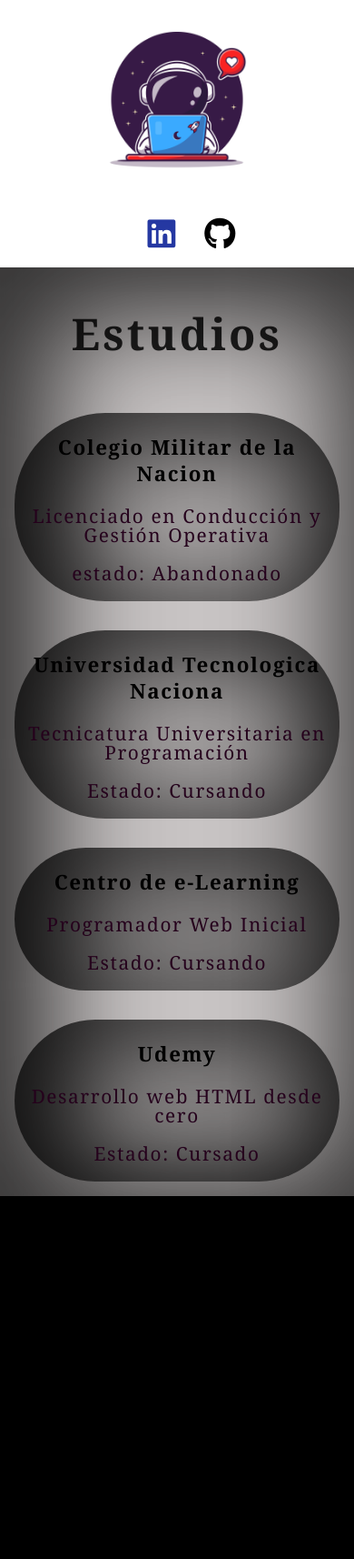
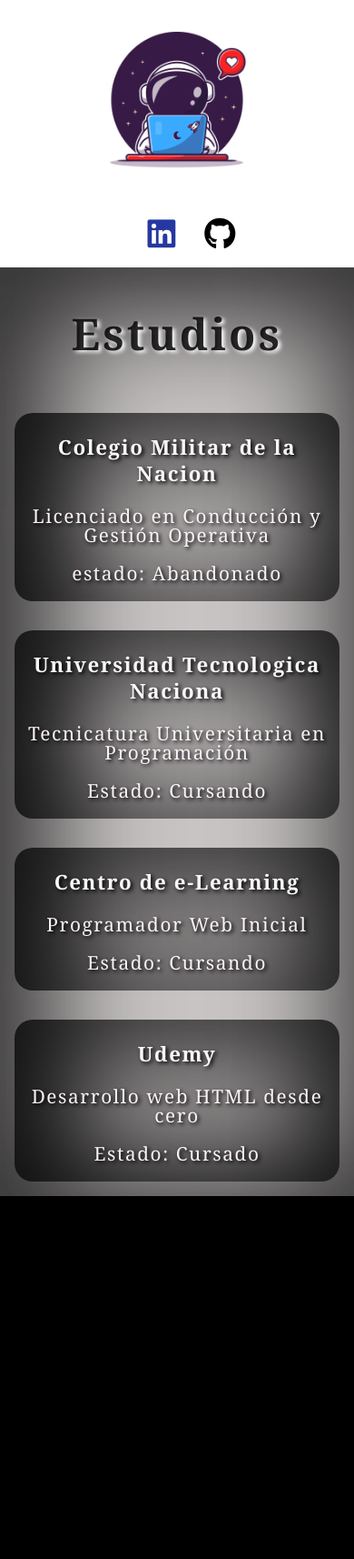
Before and after one commit to matias-sanchez-villar/MiPortafolio, a PHP site: page /html/index.html in a window 390 px wide. Shown: the part 696-2410 px from the top of the page at 91% size. Run offline with PHP 8.4, Linux system fonts and the light colour scheme; some libraries are stand-ins or nearby versions.

Commit message:
No puedo encajar un color

```diff
--- a/css/articulos.css
+++ b/css/articulos.css
@@ -1,3 +1,4 @@
+
 .presentacion-caja{
     padding-top: 3.5rem;
 }
@@ -123,7 +124,6 @@
     flex-wrap: wrap;
 }
 
-
 .educacion__Universitaria, .educacion__Cursos{
     display: flex;
     justify-content: space-around;
@@ -139,6 +139,7 @@
     -moz-box-shadow: inset 20px 17px 123px 39px rgba(0,0,0,0.75);
     box-shadow: inset 20px 17px 123px 39px rgba(0,0,0,0.75);
     border-radius: 100px;
+    width: 30rem;
 }
 
 /*tectos de educacion*/
@@ -150,20 +151,45 @@
     font: italic bold Georgia, Serif;
     line-height: 1.3em;
     font-weight: 900;
+    text-shadow: white 3px 2px 4px;
 }
 
 .educacion__separados h3{
     font-size: 1.4rem;
     letter-spacing: 0.1rem;
-    color: #000000;
+    color: #f8f6f6;
     line-height: 1.3em;
     text-align: center;
+    font-weight: 900;
+    text-shadow: black 0.1em 0.1em 0.2em;
 }
 
 .educacion__P{
     text-align: center;
     font-size: 1.3rem;
     letter-spacing: 0.1rem;
-    color: #25011c;
+    color: #fbf2f7;
     line-height: 1em;
+    font-weight: 500;
+    text-shadow: black 0.1em 0.1em 0.2em;
 }
+
+.educacion__separados:hover{
+    -webkit-box-shadow: inset 20px 17px 123px 39px rgba(36, 35, 35, 0.75);
+    -moz-box-shadow: inset 20px 17px 123px 39px rgba(36, 35, 35, 0.75);
+    box-shadow: inset 20px 17px 123px 39px rgba(36, 35, 35, 0.75);
+    transition: all 0.2s linear;
+}
+
+@media only screen and (max-width: 642px) {
+    .educacion__separados{
+        width: auto;
+        border-radius: 20px;
+    }
+    .educacion__separados:hover{
+        -webkit-box-shadow: inset 20px 17px 123px 39px rgba(0,0,0,0.75);
+        -moz-box-shadow: inset 20px 17px 123px 39px rgba(0,0,0,0.75);
+        box-shadow: inset 20px 17px 123px 39px rgba(0,0,0,0.75);
+        transition: all 0.3s linear;
+    }
+}
--- a/html/index.html
+++ b/html/index.html
@@ -19,21 +19,21 @@
 <body>
     <header class="header">
         <div class="container logo-nav-container">
-            <a href="index1.html" class="logo"><i class="fas fa-laptop-code container-nav__icon"></i></a>
+            <a href="#" class="logo"><i class="fas fa-laptop-code container-nav__icon"></i></a>
             <span class="menu-icon"><i class="fas fa-bars"></i></span>
             <nav class="navigation">
                 <ul class="show">
-                    <li><a href="index1.html">Inicio</a></li>
-                    <li><a href="#">Sobre mi</a></li>
+                    <li><a href="#">Inicio</a></li>
+                    <li><a href="#SobreMi">Sobre mi</a></li>
                     <li><a href="#">Habilidades</a></li>
-                    <li><a href="#">Estudios</a></li>
-                    <li><a href="#">Contacto</a></li>
+                    <li><a href="#estudios">Estudios</a></li>
+                    <li><a href="#contacto">Contacto</a></li>
                 </ul>
             </nav>
         </div>
     </header>
     <main>
-        <div class="presentacion-caja">
+        <div class="presentacion-caja" id="SobreMI">
             <h1 class="presentacion__h1">Matias Sanchez Villar</h1>
             </div>
                 <div class="presentacion">
@@ -47,10 +47,10 @@
                     <div class="icon-presentacion__git">
                         <a href="https://github.com/matias-sanchez-villar" target="_blank"><i class="fab fa-github presentacion-fa-git"></i></a>
                     </div>
-                    </div>
+                </div>
             </div>
         </div>
-        <section class="educacion">
+        <section class="educacion" id="estudios">
                 <h2 class="educacion__h2">Estudios</h2>
             <article class="educacion__Universitaria">
                 <div class="educacion__separados">
@@ -85,7 +85,7 @@
             </section>
 
         <main>
-            <section class="contacto">
+            <section class="contacto" id="contacto">
                 <article>
 
                 </article>
```
